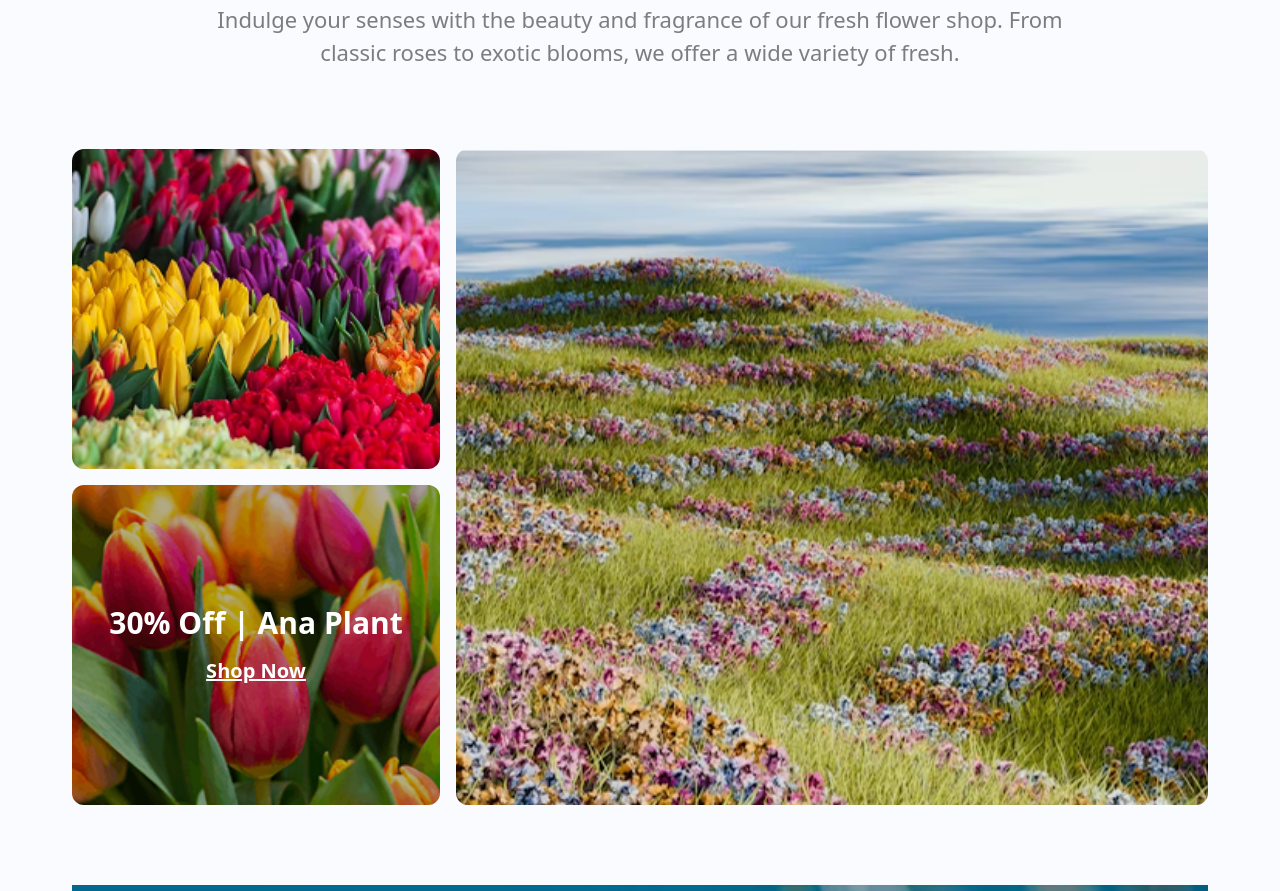
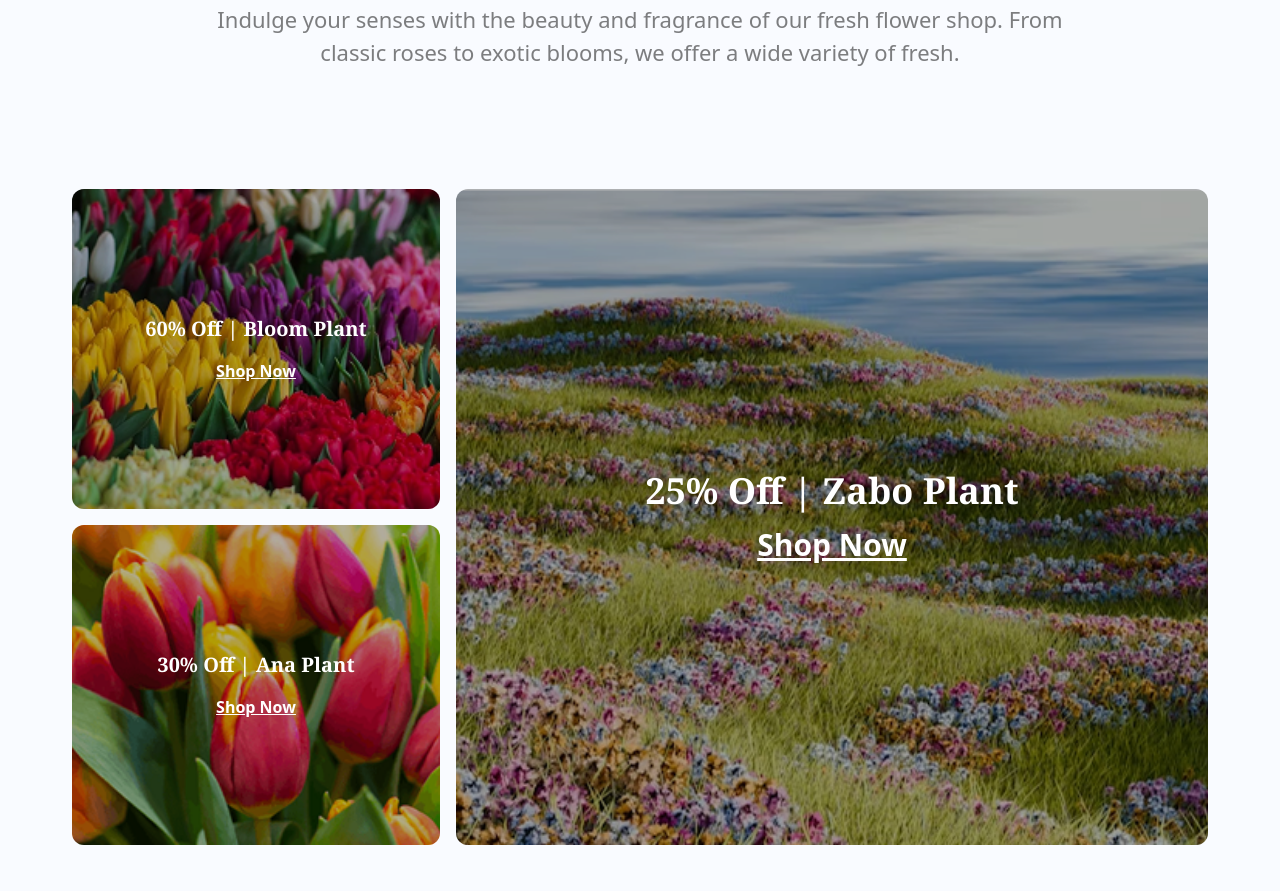
Before and after one commit to TamannaNasrin04/assignment-2, a plain HTML site: page index.html in a window 1280 px wide. Shown: the part 2892-3783 px from the top of the page. Drawn offline with nearby package versions, Linux system fonts and the light colour scheme.

Commit message:
added main section

```diff
--- a/index.html
+++ b/index.html
@@ -123,7 +123,6 @@
             </div>
         </section>
 
-
             <!-- latest deal section -->
         <section class="mt-40 lg:mt-35 py-70 lg:py-20">
             <div class="space-y-8">
@@ -132,53 +131,44 @@
                     <p class="font-sans font-normal text-base lg:text-[22px] text-[rgba(0,0,0,0.5)] w-[348px] lg:w-[888px] m-auto">Indulge your senses with the beauty and fragrance of our fresh flower shop. From classic roses to exotic blooms, we offer a wide variety of fresh.</p>
                 </div>
 
-                <div class="mt-20 grid grid-cols-1 lg:grid-cols-3 gap-4 w-full max-w-6xl ">
+                <div class="mt-30 grid grid-cols-1 lg:grid-cols-3 gap-4 w-full max-w-6xl ">
                     <div class="flex flex-col gap-4">
 
                         <div class="relative h-80 rounded-xl overflow-hidden">
                             <img src="images/deal-bloom.png" alt="" class="w-full h-full object-cover">
-                           <div class="absolate insert-0  bg-black/30 flex flex-col justify-center items-center text-white text-center ">
-                                 <h3 class="text-3xl font-bold">60% Off | Bloom Plant</h3>
-                                 <a href="#" class="mt-4 text-xl font-semibold underline">Shop Now</a>
+                           <div class="absolute inset-0  bg-black/30 flex flex-col justify-center items-center text-white text-center ">
+                                <h3 class="text-xl font-serif font-bold">60% Off | Bloom Plant</h3>
+                                <a href="#" class="mt-4 text-base font-sans font-semibold underline">Shop Now</a>
                            </div>
                         </div>
+
                         <div class="relative h-80 rounded-xl overflow-hidden">
                             <img src="images/deal-ana.png" alt=""
                             class="w-full h-full object-cover">
                             <div class="absolute inset-0 bg-black/30 flex flex-col justify-center items-center text-white text-center ">
-                                <h3 class="text-3xl font-bold">30% Off | Ana  Plant</h3>
-                                <a href="#" class="mt-4 text-xl font-semibold underline">Shop Now</a>
+                                <h3 class="text-xl font-serif font-bold">30% Off | Ana  Plant</h3>
+                                <a href="#" class="mt-4 text-base font-sans font-semibold underline">Shop Now</a>
                             </div>
-
                         </div>
                     </div>
 
                     <div class="lg:col-span-2">
                         <div class="relative h-full min-h-[300px] rounded-xl overflow-hidden ">
                             <img src="images/deal-zabo.png" alt="" class="w-full h-full object-cover">
-                            <div class=" flex flex-col justify-center items-center text-white text-center">
-                                <h3 class="text-3xl font-bold">25% Off | Zabo Plant</h3>
-                                <a href="#" class="mt-4 text-xl font-semibold underline">Shop Now</a>
+                            <div class="absolute inset-0 bg-black/30 flex flex-col justify-center items-center text-white text-center">
+                                <h3 class="text-xl lg:text-4xl font-serif font-bold">25% Off | Zabo Plant</h3>
+                                <a href="#" class="mt-4 text-base lg:text-3xl font-sans font-semibold underline">Shop Now</a>
                             </div>
                         </div>
                     </div>
-
                 </div>
-
-
-
-
-
-
-
             </div>
-
-
+        </section>
 
         <!-- join section  -->
-        <section class="mt-10 py-10 ">
+        <section class="py-4">
             <div class="flex justify-center items-center h-screen bg-cover bg-center bg-[url('/images/news-letter-bg.png')]">
-                <div class=" text-center mt-20 mb-15 space-y-6">
+                <div class=" text-center mt-20 space-y-6">
                     <h3 class="font-serif font-bold text-3xl lg:text-5xl text-[#FFFFFF]">Join the colorful Bunch</h3>
                     <form class="flex justify-center items-center">
                         <input type="email" name="email" id="email" placeholder="Write email" class="w-[350px] lg:w-[644px] h-15 px-4 bg-white text-[rgba(0,0,0,0.5)] placeholder-gray-500 focus:outline-none">
@@ -186,10 +176,7 @@
                     </form>
                 </div>
             </div>
-
         </section>
-
-
     </main>
 
     <!-- footer section -->
```
